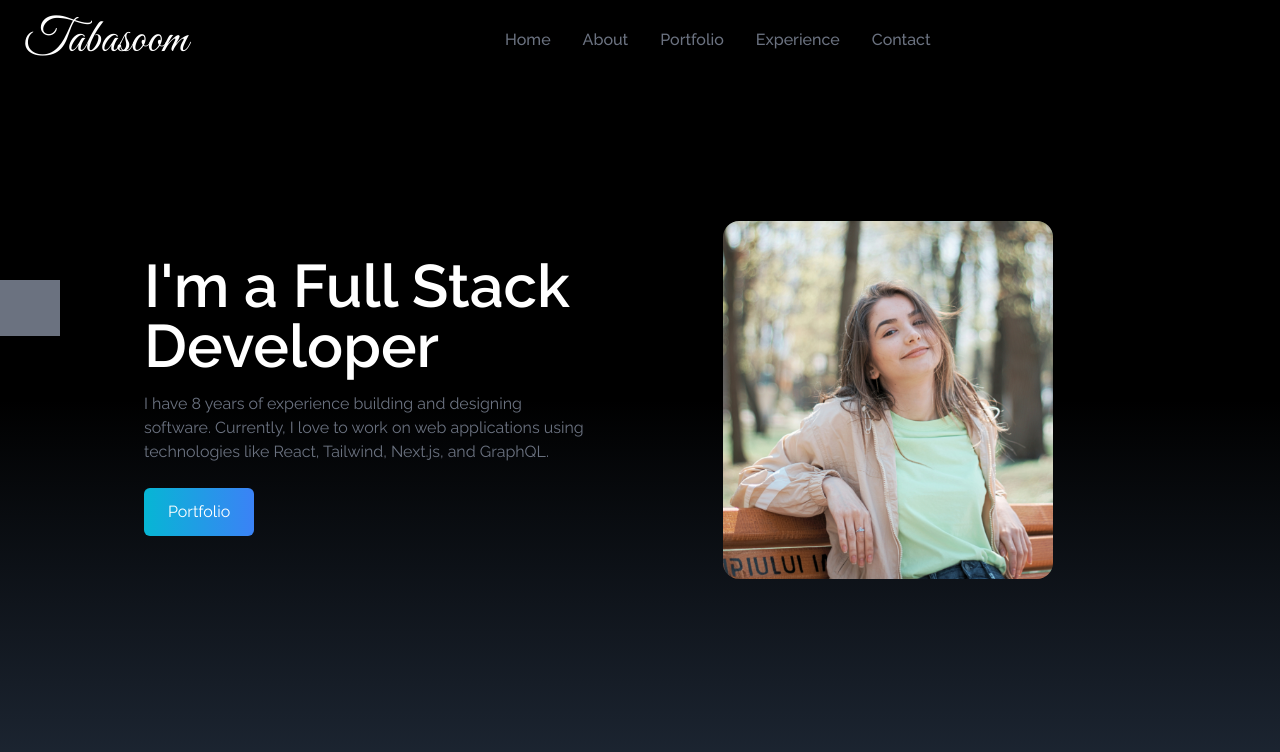
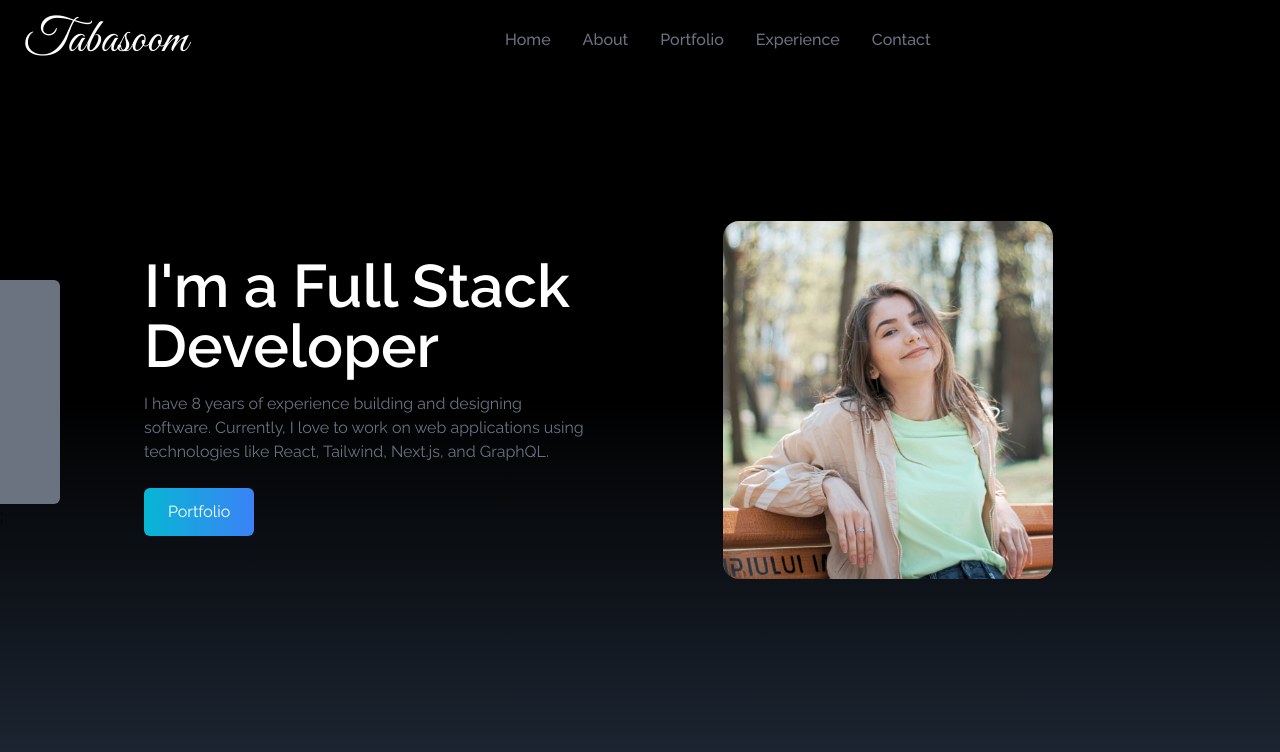
Before and after one commit to FatimaRahimi2025/portfolio3-website, a React (Vite) app: page / in a window 1280 px wide. Shown: the top 752 px of the page. Built offline with nearby package versions, Linux system fonts and the light colour scheme.

Commit message:
finish SocialLink

```diff
--- a/src/assets/Component/SocialLink.jsx
+++ b/src/assets/Component/SocialLink.jsx
@@ -4,20 +4,71 @@
 import { BsFillPersonLinesFill } from "react-icons/bs";
 
 const SocialLink = () => {
+
+    const links = [
+        {
+            id: 1,
+            child: (
+        <>
+          LinkedIn <FaLinkedin size={30} />
+        </>
+      ),
+      href: "https://linkedin.com",
+      style: "rounded-tr-md",
+    },
+    {
+      id: 2,
+      child: (
+        <>
+          GitHub <FaGithub size={30} />
+        </>
+      ),
+      href: "https://github.com/theyashpatel",
+    },
+    {
+      id: 3,
+      child: (
+        <>
+          Mail <HiOutlineMail size={30} />
+        </>
+      ),
+      href: "mailto:foo@gmail.com",
+    },
+    {
+      id: 4,
+      child: (
+        <>
+          Resume <BsFillPersonLinesFill size={30} />
+        </>
+      ),
+      href: "/public/resume.pdf",
+      style: "rounded-br-md",
+      download: true,
+        },
+    ];
+
     return(
-        <div className="flex flex-col top-[35%] left-0 fixed">
+        <div className="hidden lg:flex flex-col top-[35%] left-0 fixed">
             <ul>
-                <li className="flex justify-between items-center w-40 h-14 px-4
-                hover:ml-[-10px] hover:rounded-md duration-300
-                 bg-gray-500 ml-[-100px]">
-                    <a href=""
-                    className="flex justify-between items-center w-full text-white">
+                {links.map(({ id, child, href, style, download }) => (
+                  <li
+                    key={id}
+                      className={
+                       "flex justify-between items-center w-40 h-14 px-4 ml-[-100px] hover:ml-[-10px] hover:rounded-md duration-300 bg-gray-500" +
+                         " " +
+                     style
+                   }
+                  >
+                    <a href={href}
+                       className="flex justify-between items-center w-full text-white"
+                       download={download} target="_blanck"  rel="noreferrer">
 
-                        <>
-                        LinKedIn <FaLinkedin size={30} />
-                        </>
+                       {child}
                     </a>
                 </li>
+
+                ))};
+
             </ul>
         </div>
     )
```
Also changed, not shown: 1 other file (tests, documents, lock files or other folders).
